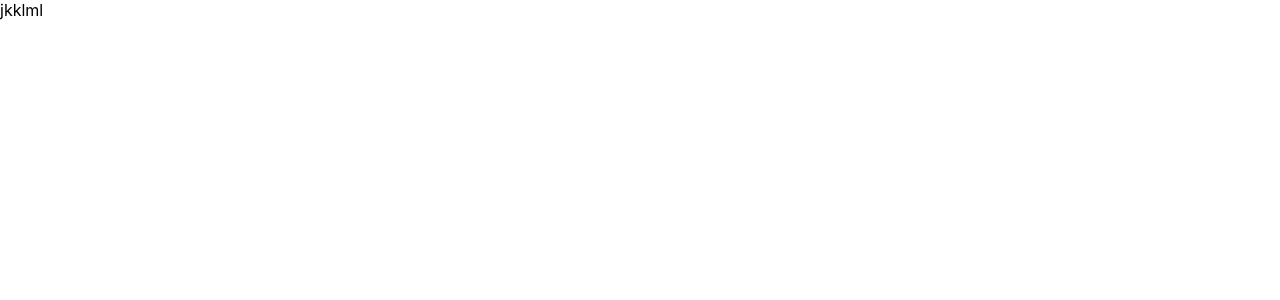
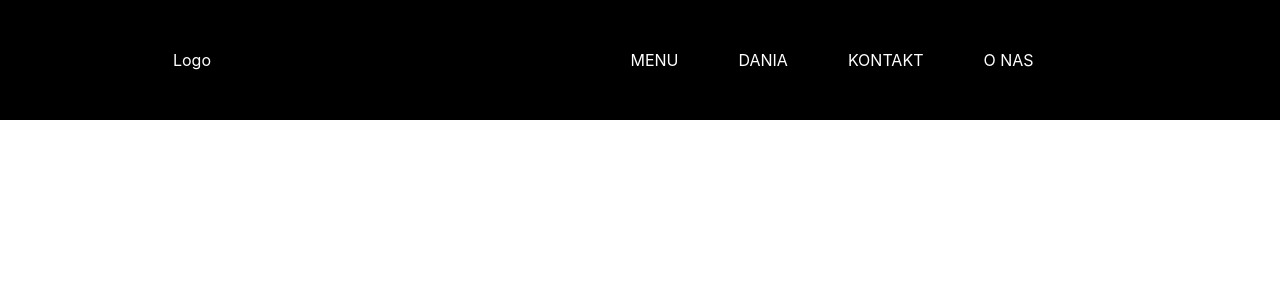
Before and after one commit to oktawia678/restaurant_page, a React (Create React App) app: page /Menu in a window 1280 px wide. Shown: the top 300 px of the page. Built offline with nearby package versions, Linux system fonts and the light colour scheme.

Commit message:
import components header for page Menu

```diff
--- a/src/pages/Menu/Menu.js
+++ b/src/pages/Menu/Menu.js
@@ -1,7 +1,17 @@
-export const Menu = ()=>{
-    return(
+import { Header } from "../../components/header/Header"
+export const Menu  = () => {
+return(
     <>
-    jkklml
+    <Header/>
+    <div className="container_menu_card">
+
+    </div>
+
     </>
     )
+
+
+
+
+
 }
```
